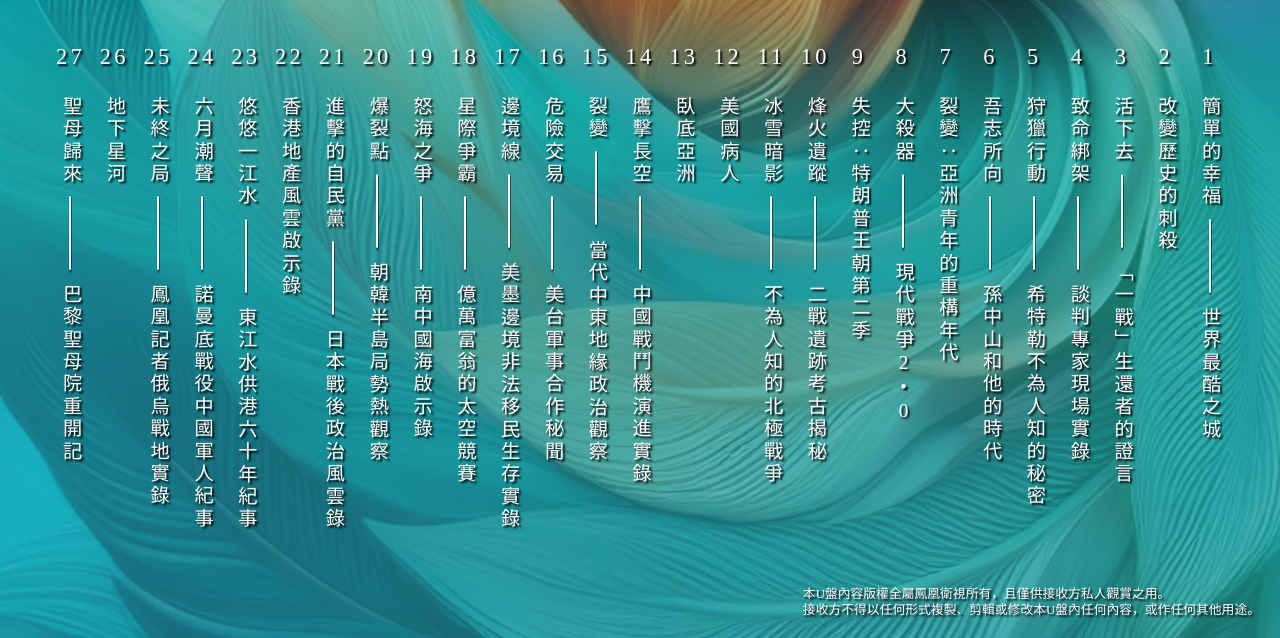
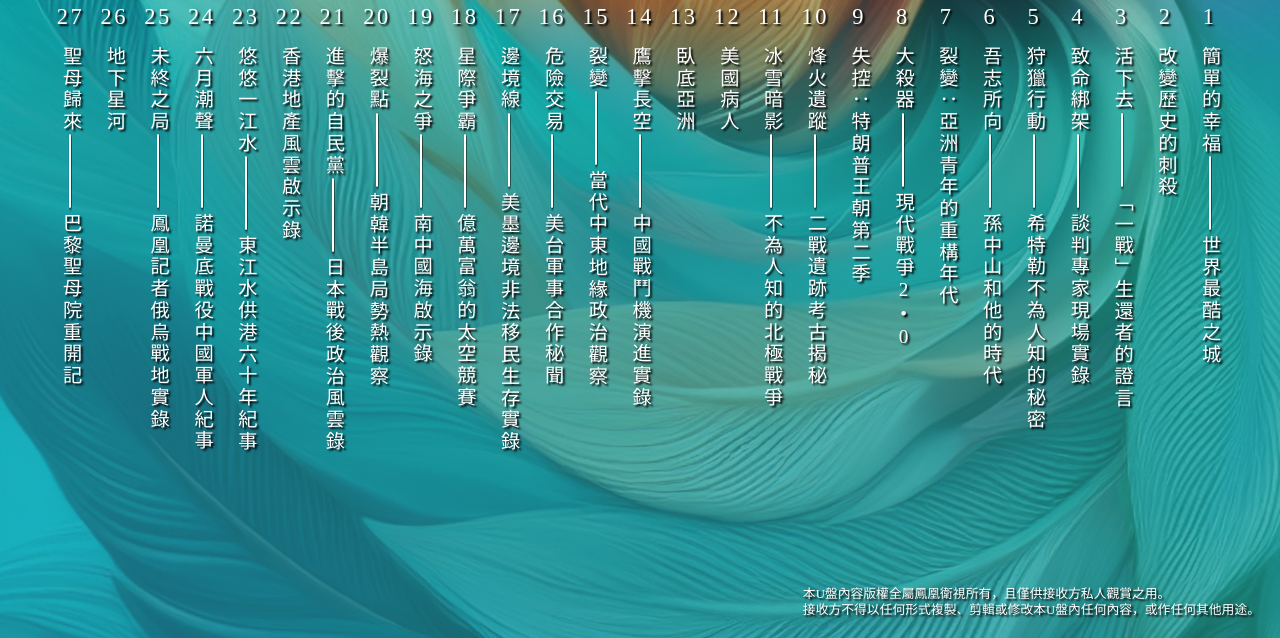
Before and after one commit to peter-pan-tse/phoenix.github.io, a plain HTML site: page index.html in a window 1280 px wide. Shown: the part 162-800 px from the top of the page. Drawn offline with Linux system fonts and the light colour scheme; a web font is replaced by a local one.

Commit message:
Add files via upload

```diff
--- a/style.css
+++ b/style.css
@@ -54,13 +54,12 @@
 	flex-direction:row-reverse;
 	justify-content:space-between;
 	align-items:flex-start;
-	height:85vh;
 	padding:0 4vw;
 	z-index: 100;
 }
 .item a {
 	display:flex;
-	height:75vh;
+	height:80vh;
 	text-align:center;
 	width:3vw;
 	padding:10vh 0 0 0;
@@ -69,7 +68,7 @@
 	writing-mode: vertical-rl;
 	text-orientation: upright;
 	text-shadow: 2px 2px 2px rgba(0, 0, 0, 1);
-	letter-spacing:0.25vw;
+	letter-spacing:0.2vw;
 }
 .item a:hover {
 	background-image:linear-gradient(to top , rgba(230,130,21, 0.85) , rgba(230,130,21, 0.85) , rgba(230,130,21, 0.8) , rgba(230,130,21, 0.8) , transparent);
@@ -82,18 +81,11 @@
 	font-weight:300;
 	font-size:1.75vw;
 	font-family:bodyText;
-	margin-bottom:20px;
-}
-@media (max-height:768px), (max-width:1024px) {
-	span.num {
-		font-size:1rem;
-	}
+	margin-bottom:10px;
 }
 .item img {
 	display:inline-block;
-	padding:calc(1.5vw - 2px);
-    margin-top:-1vh;
-    margin-bottom:-1vh;
+	padding:0 calc(1.5vw - 2px);
 	height:80px;
 }
 .item img.dot {
```
